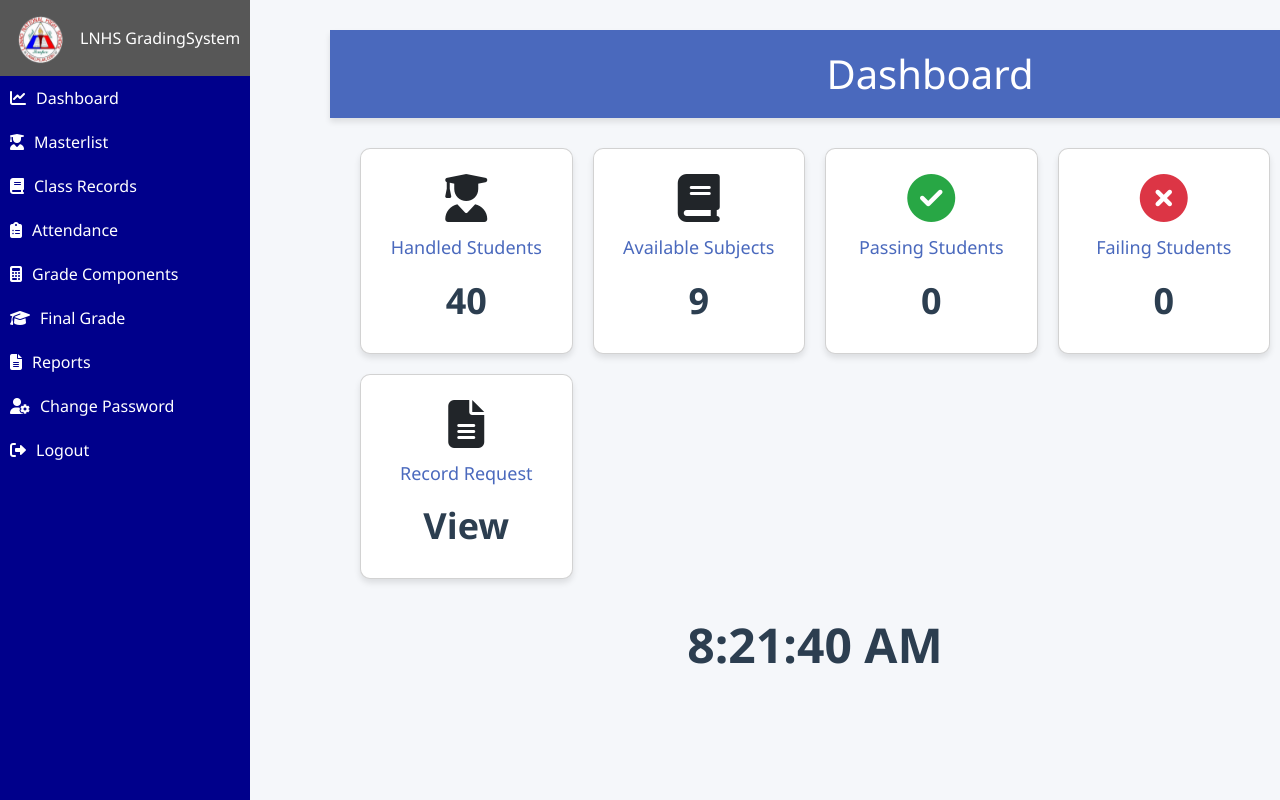
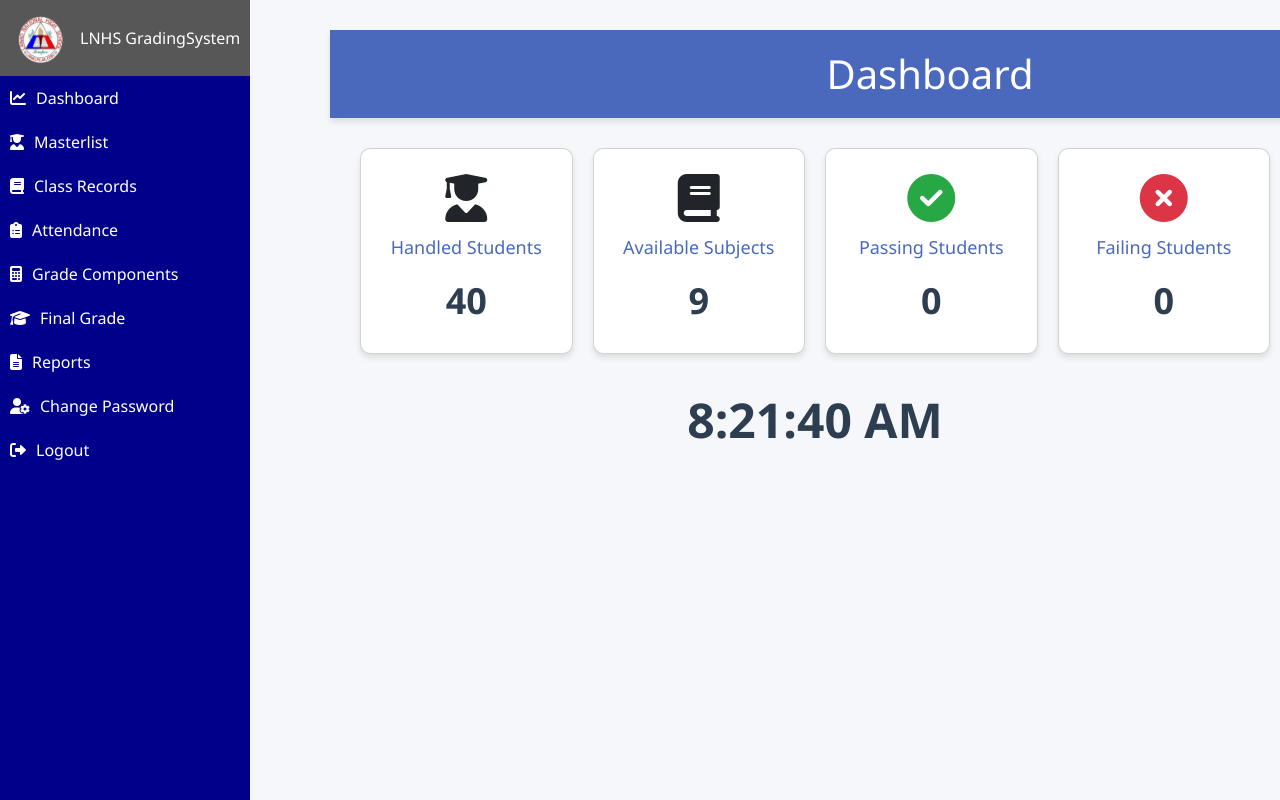
Before and after one commit to JarOfNothingness/NEW-GMS-X1, a PHP site: page /Home/newdashboard.php in a window 1280 px wide; the page is wider, and only the part inside the window is pictured. Run offline with PHP 8.4, Linux system fonts and the light colour scheme; a user stored in the database is signed in; data comes from the database, SQL or seed files in the repository; some libraries are stand-ins or nearby versions.

Commit message:
Removed a record request in dashboard

```diff
--- a/lnhs-new-master D/lnhs-new-master/Home/newdashboard.php
+++ b/lnhs-new-master D/lnhs-new-master/Home/newdashboard.php
@@ -222,11 +222,7 @@ mysqli_close($connection);
                 <h3>Failing Students</h3>
                 <p><?php echo $totalFailingStudents; ?></p>
             </div>
-            <div class="card">
-        <i class="fas fa-file-alt" onclick="window.location.href='recordRequest.php'" style="cursor:pointer"></i>
-        <h3>Record Request</h3>
-        <p>View</p>
-    </div>
+
         </div>
 
         <div class="clock" id="clock"></div>
```
